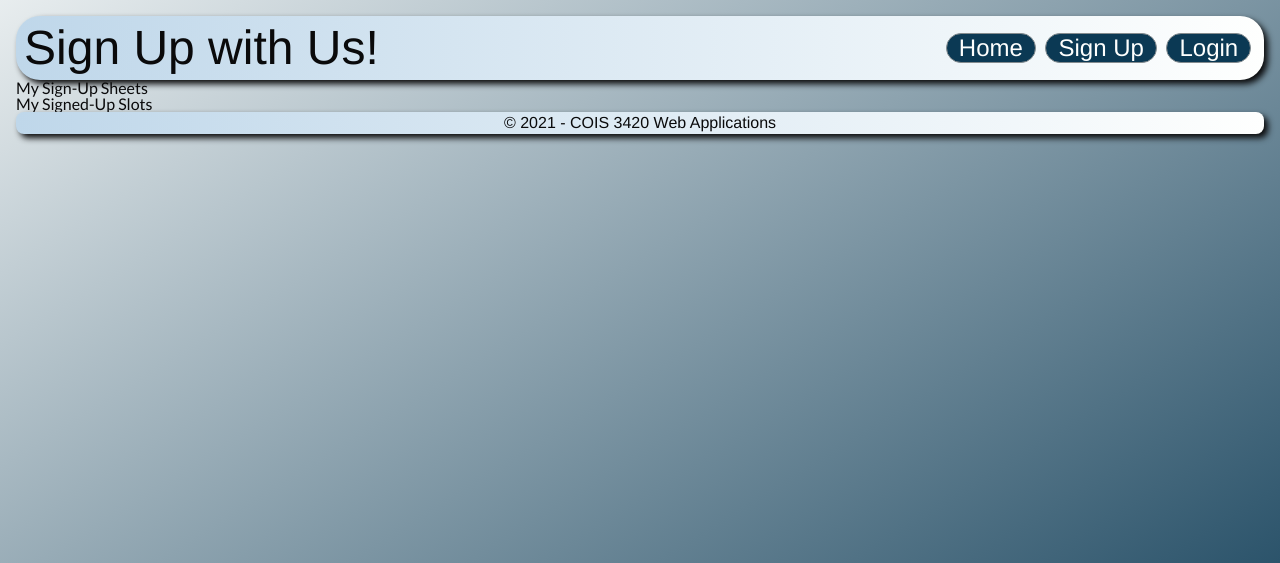
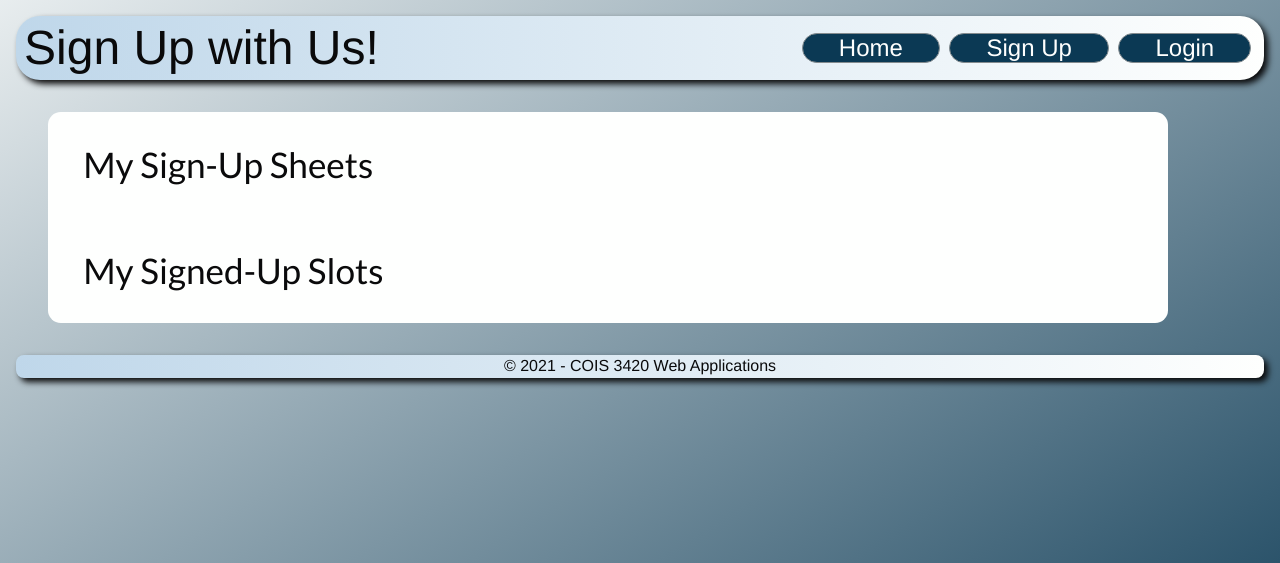
Before and after one commit to yencoder/Signup-Webpage, a PHP site: page /mystuffview.php in a window 1280 px wide. Shown: the top 563 px of the page. Run offline with PHP 8.4, Linux system fonts and the light colour scheme; the visitor is signed in with stand-in values (Sample User, id 1); data that the repository does not hold is empty.

Commit message:
Update on master.css

```diff
--- a/styles/master.css
+++ b/styles/master.css
@@ -294,7 +294,81 @@ footer {
   color: greenyellow;
   box-shadow: 0em 0em 0.2em;
 }
+/*------------------------------------------------------------------------------
+|                               My stuff view
+|-----------------------------------------------------------------------------*/
+.mystuff h2 {
+  margin: 1em;
+  font-size: 2.2em;
+}
+.mystuff img {
+  max-width: 1.3em;
+  max-height: 1.3em;
+}
 
+.mystuff section {
+  max-width: 70em;
+  display:flex;
+  flex-direction: column;
+  background-color:var(--offwhite);
+  margin: 2em;
+  border-radius: 0.8em;
+}
+.sbox {
+  display:flex;
+  justify-content: space-between;
+  flex-direction: row;
+  align-content: center;
+  background-color:var(--bluetint);
+  margin: none;
+  padding: 0.5em;
+  border: 0.1em solid var(--softgray);
+  border-radius: 0.8em;
+}
+
+.mystuff p,a {
+  margin: 1em;
+  display: inline;
+}
+/*------------------------------------------------------------------------------
+|                               View a sheet page
+|-----------------------------------------------------------------------------*/
+
+.vsheet{
+  background-color:var(--offwhite);
+  border-radius: 0.8em;
+  margin:1em;
+  padding:0.5em;
+  font-size: 1.5rem;
+  display:flex;
+  flex-direction: column;
+}
+.vsheet h1 {
+  text-align: center;
+  font-size: 2.8rem;
+  padding:0.5em;
+  margin:0.5em;
+}
+.vsheet p {
+  border: 0.1em dotted var(--dullblue);
+  padding:0.5em;
+}
+.vsheet thead {
+  border-bottom:0.1em solid var(--dullblue) ;
+}
+
+.vsheet table {
+  align-self: center;
+  border: 0.1em solid var(--dullblue);
+  width:100%;
+  margin:1em;
+}
+
+.vsheet th, .vsheet td {
+text-align: center;
+padding:0.5em;
+border-radius: 0.8em;
+}
 /*------------------------------------------------------------------------------
 |                               Error Styles
 |-----------------------------------------------------------------------------*/
```
